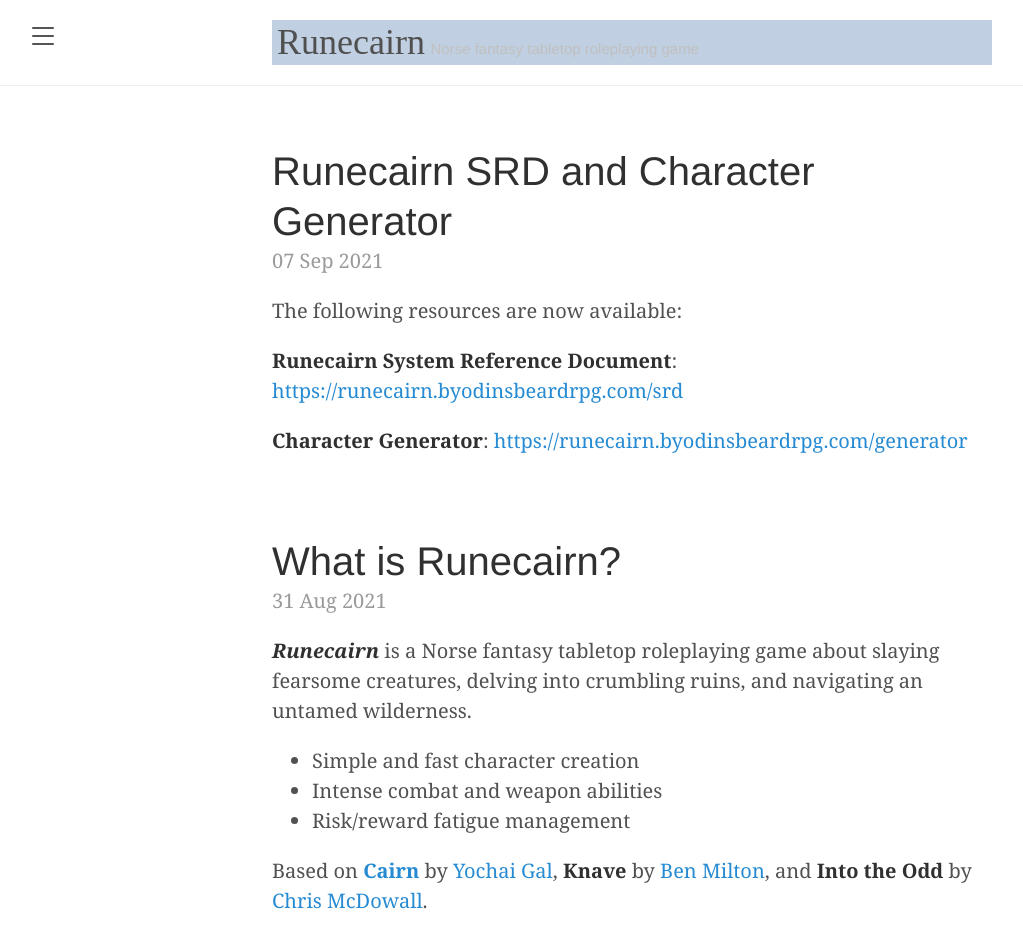
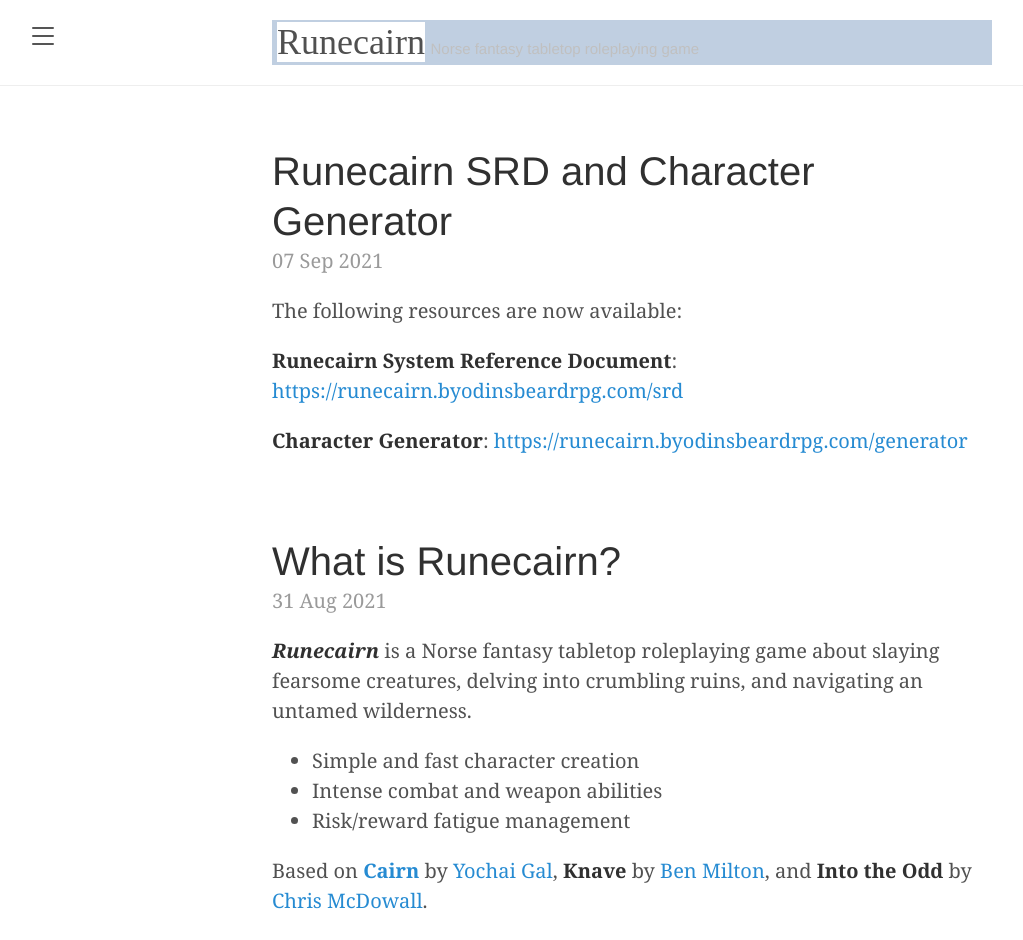
Before and after one commit to byodinsbeardrpg/byodinsbeardrpg.github.io, a Jekyll site: the page built from index.html, in a window 1280 px wide. Shown: the top 940 px of the page, without its empty margins (8-1031 px from the left). Built offline with Jekyll 4.4.1, drawn with Linux system fonts in a browser that asks for light colours; some web fonts are replaced; the list of posts is cut into pages by our own code.

Commit message:
Update default.html

```diff
--- a/_layouts/default.html
+++ b/_layouts/default.html
@@ -19,7 +19,7 @@
       <div class="masthead">
         <div class="container">
           <h3 class="masthead-title">
-            <span style="font-family: 'BlackBeard',black-beard;font-size:180%;font-weight:400;background-color:transparent"><a href="{{ site.baseurl }}/" title="Home">{{ site.title }}</a></span>
+            <span style="font-family: 'BlackBeard',black-beard;font-size:180%;font-weight:400;background-color:#ffffff"><a href="{{ site.baseurl }}/" title="Home">{{ site.title }}</a></span>
             <small>{{ site.tagline }}</small>
           </h3>
         </div>
```
